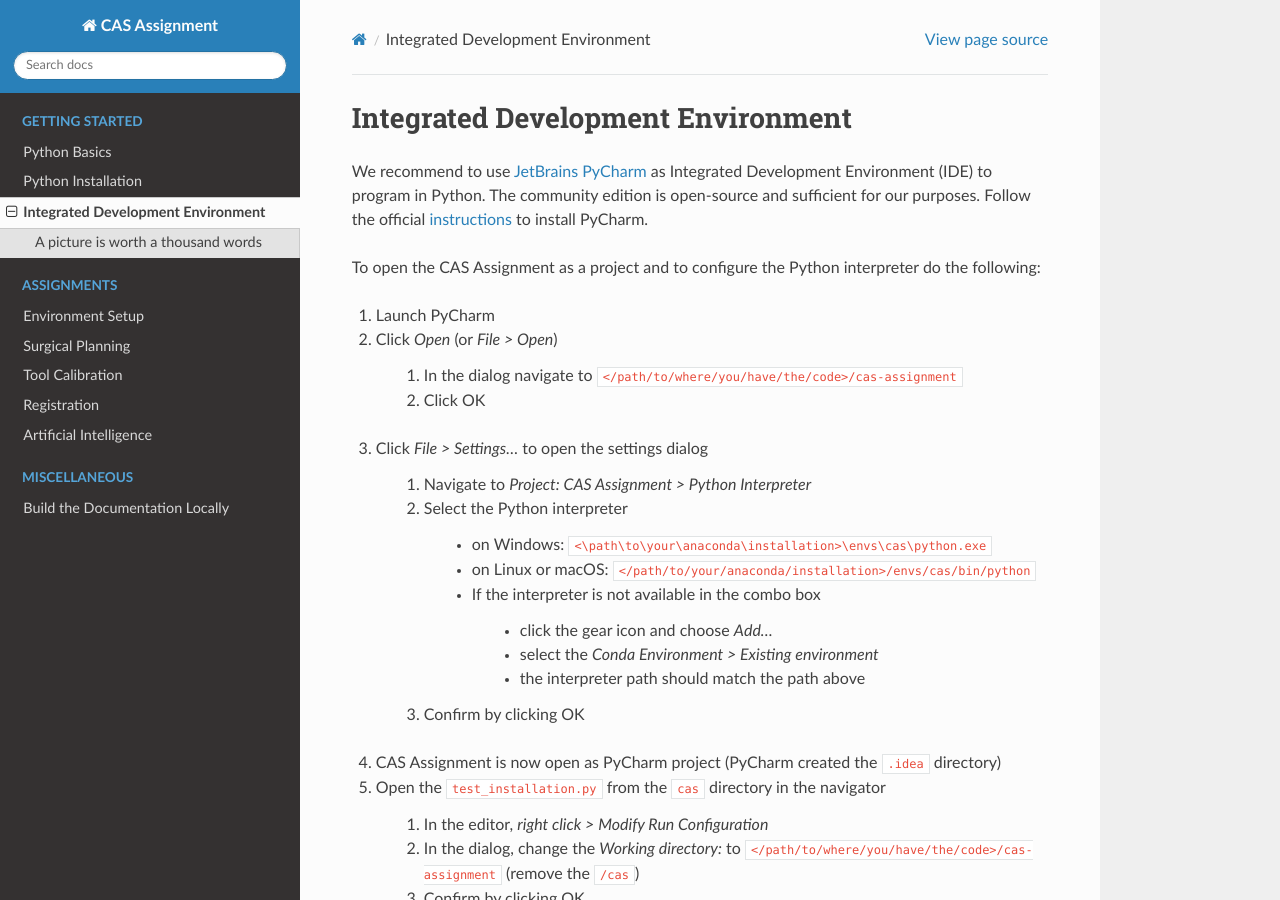
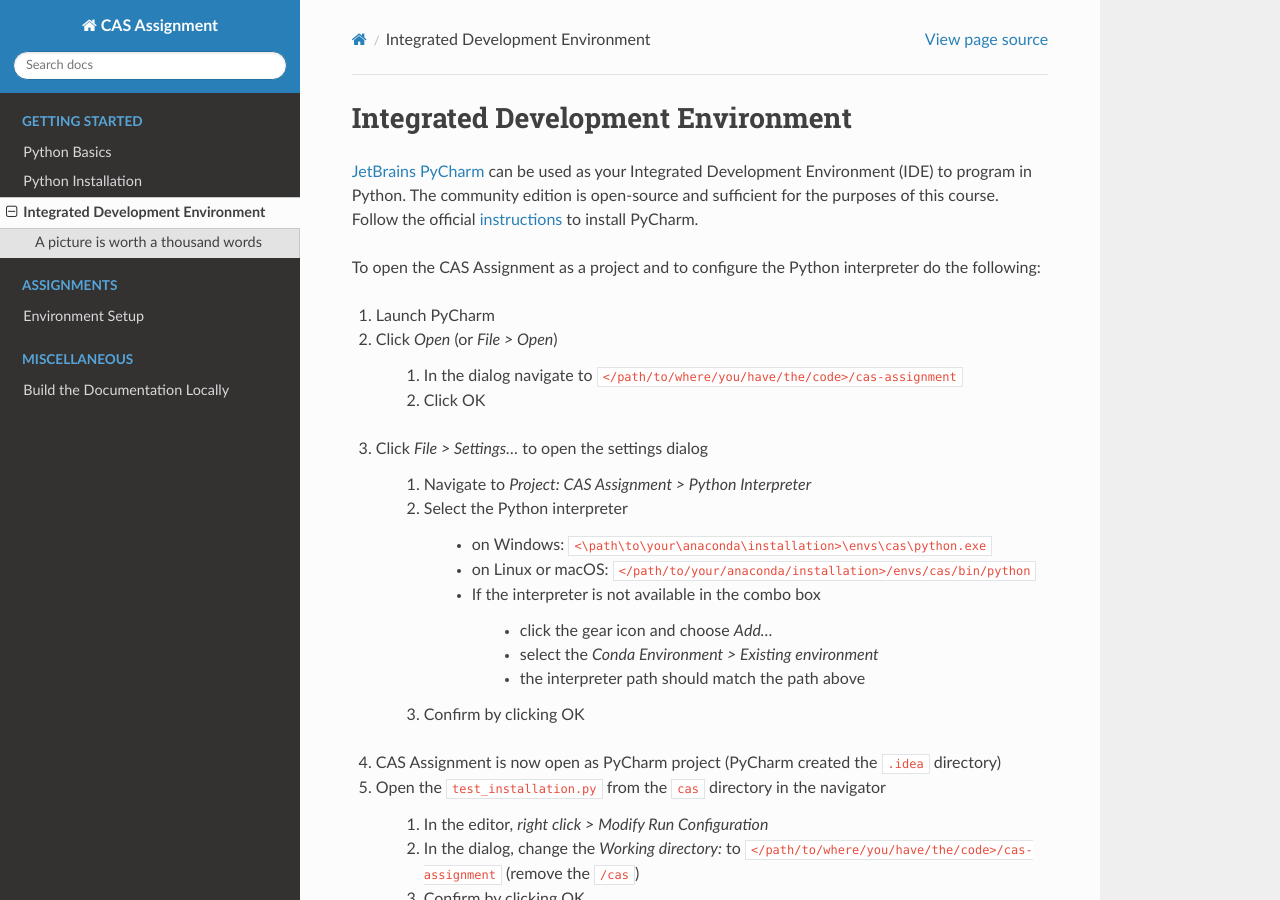
Before and after one commit to persmed/cas-assignment, a Sphinx documentation site: the page built from docs/installation.ide.rst, in a window 1280 px wide and 900 px high. Built offline with Sphinx 7.4.7 and the Read the Docs theme 3.1.0, drawn with Linux system fonts in a browser that asks for light colours; pages that are not in the unit, such as notebooks, are missing from menus.

```diff
--- a/docs/installation.ide.rst
+++ b/docs/installation.ide.rst
@@ -1,8 +1,8 @@
 Integrated Development Environment
 ==================================
 
-We recommend to use `JetBrains PyCharm <https://www.jetbrains.com/pycharm/>`_ as Integrated Development Environment (IDE) to program in Python.
-The community edition is open-source and sufficient for our purposes.
+`JetBrains PyCharm <https://www.jetbrains.com/pycharm/>`_ can be used as your Integrated Development Environment (IDE) to program in Python.
+The community edition is open-source and sufficient for the purposes of this course.
 Follow the official `instructions <https://www.jetbrains.com/help/pycharm/requirements-installation-and-launching.html>`_ to install PyCharm.
 
 To open the CAS Assignment as a project and to configure the Python interpreter do the following:
```
Also changed, not shown: docs/index.rst (+4 -4 lines).
